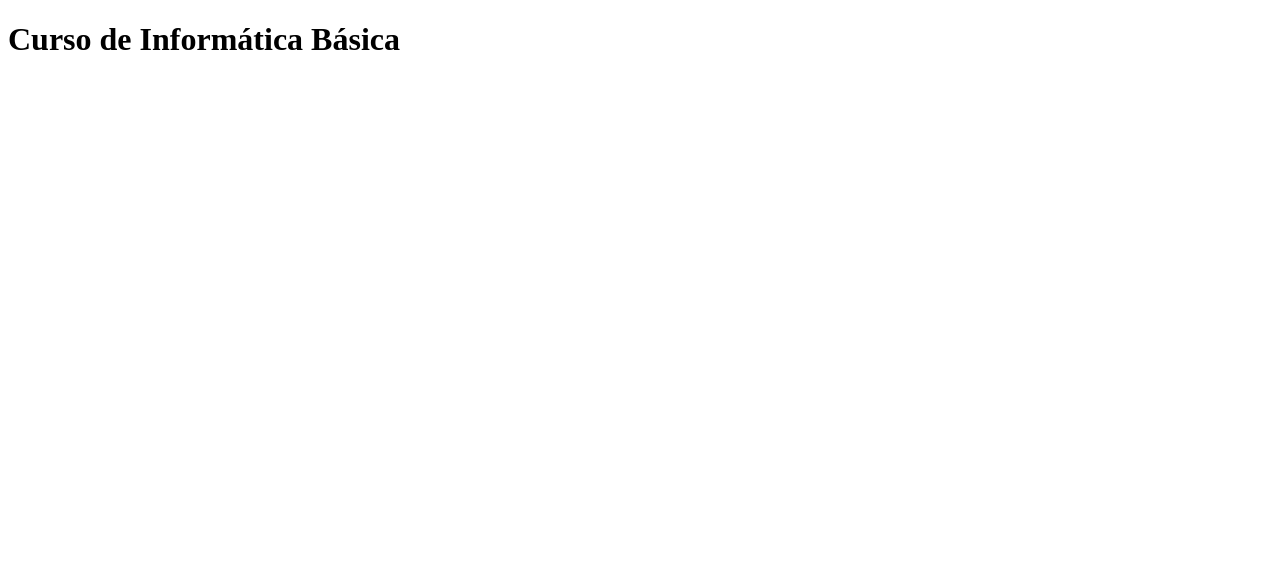
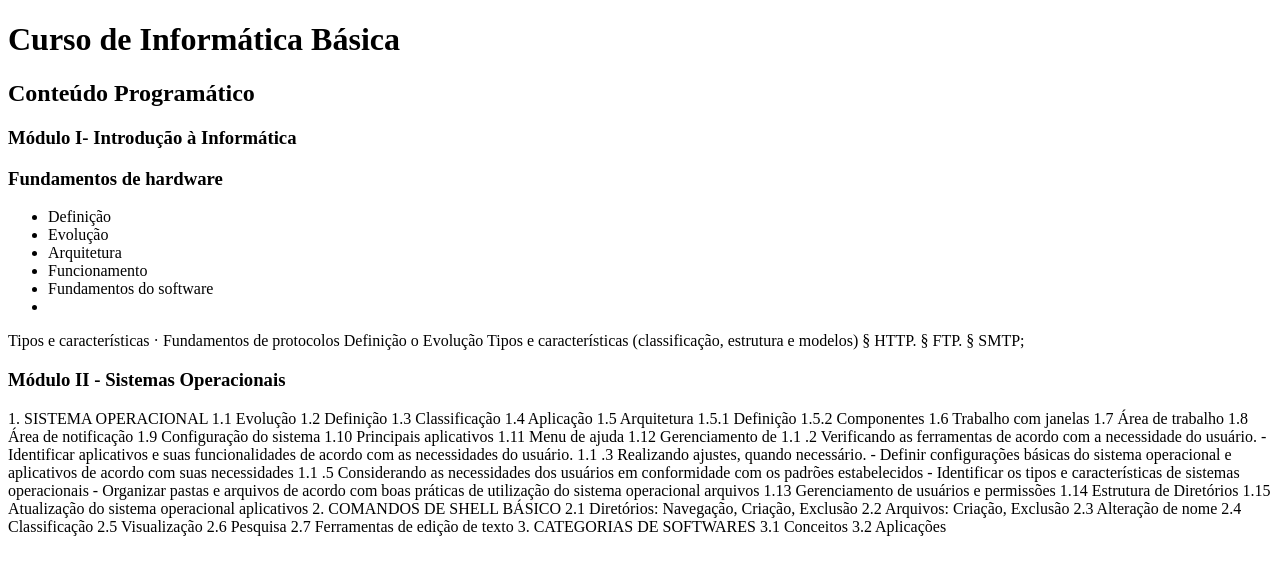
Before and after one commit to Paulo7195/dftech-desafio1, a plain HTML site: page index.html in a window 1280 px wide. Drawn offline with Linux system fonts and the light colour scheme.

```diff
--- a/index.html
+++ b/index.html
@@ -8,5 +8,40 @@
 </head>
 <body>
     <h1>Curso de Informática Básica </h1>
+    <h2>Conteúdo Programático</h2>
+    <h3> Módulo I- Introdução à Informática</h3>
+
+    <h3>Fundamentos de hardware</h3>
+
+
+
+    <ul>
+        <li>Definição</li>
+        <li>Evolução </li>
+        <li>Arquitetura</li>
+        <li>Funcionamento</li>
+        <li>Fundamentos do software</li>
+        <li></li>
+    </ul>
+
+
+    Tipos e características · Fundamentos de protocolos
+    Definição o Evolução
+    Tipos e características (classificação, estrutura e modelos) § HTTP. § FTP. § SMTP;
+
+    <h3>Módulo II - Sistemas Operacionais</h3>
+
+1. SISTEMA OPERACIONAL 1.1 Evolução 1.2 Definição 1.3 Classificação 1.4 Aplicação 1.5 Arquitetura 1.5.1 Definição 1.5.2 Componentes 1.6 Trabalho com janelas 1.7 Área de trabalho 1.8 Área de notificação 1.9 Configuração do sistema 1.10 Principais aplicativos 1.11 Menu de ajuda 1.12 Gerenciamento de 1.1 .2 Verificando as ferramentas de acordo com a necessidade do usuário. - Identificar aplicativos e suas funcionalidades de acordo com as necessidades do usuário. 1.1 .3 Realizando ajustes, quando necessário. - Definir configurações básicas do sistema operacional e aplicativos de acordo com suas necessidades
+
+1.1 .5 Considerando as necessidades dos usuários em conformidade com os padrões estabelecidos - Identificar os tipos e características de sistemas operacionais - Organizar pastas e arquivos de acordo com boas práticas de utilização do sistema operacional arquivos 1.13 Gerenciamento de usuários e permissões 1.14 Estrutura de Diretórios 1.15 Atualização do sistema operacional aplicativos 2. COMANDOS DE SHELL BÁSICO 2.1 Diretórios: Navegação, Criação, Exclusão 2.2 Arquivos: Criação, Exclusão 2.3 Alteração de nome 2.4 Classificação 2.5 Visualização 2.6 Pesquisa 2.7 Ferramentas de edição de texto 3. CATEGORIAS DE SOFTWARES 3.1 Conceitos 3.2 Aplicações
+
+
+
+
+
+
+
+
+
 </body>
 </html>
```
